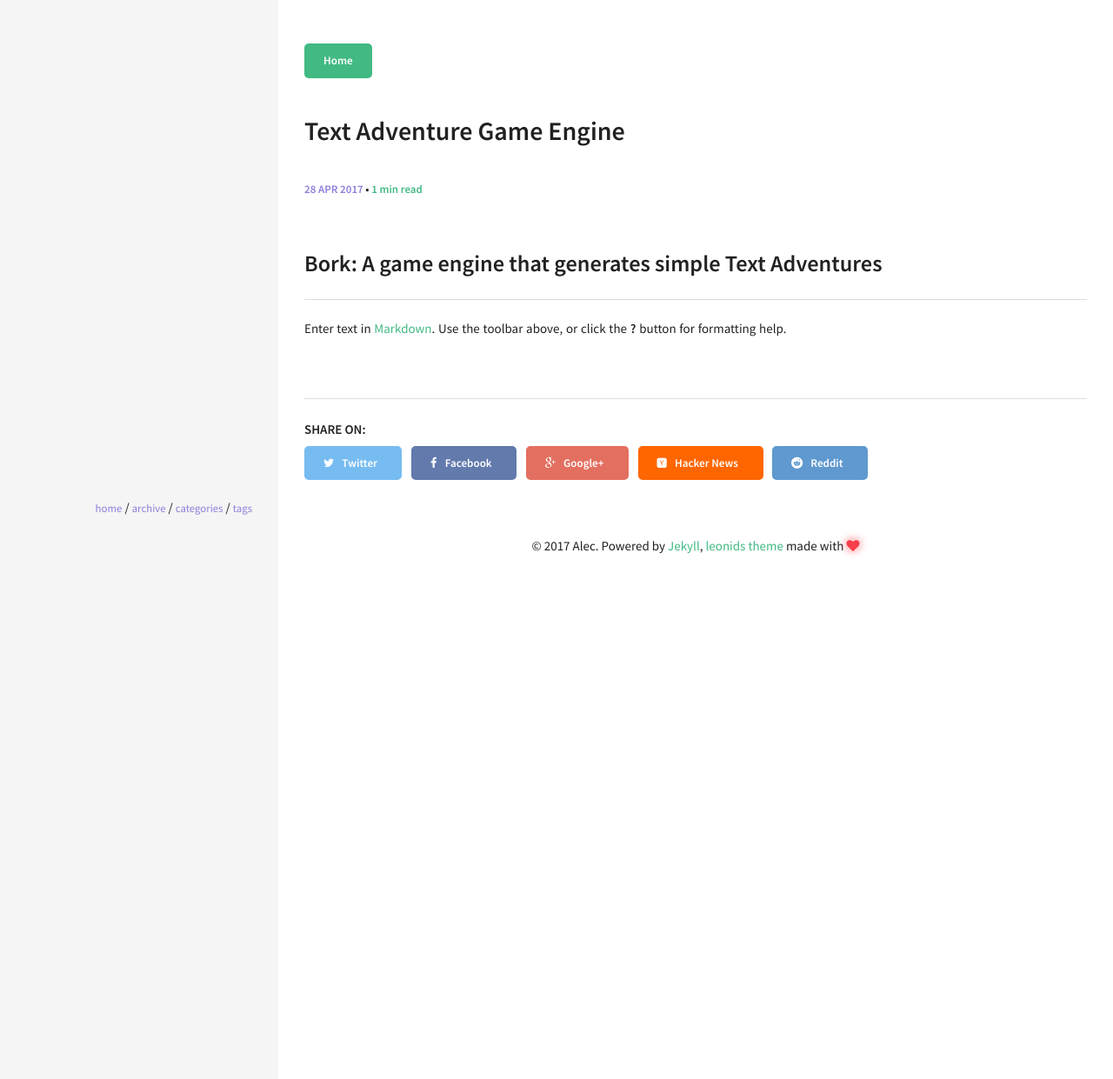
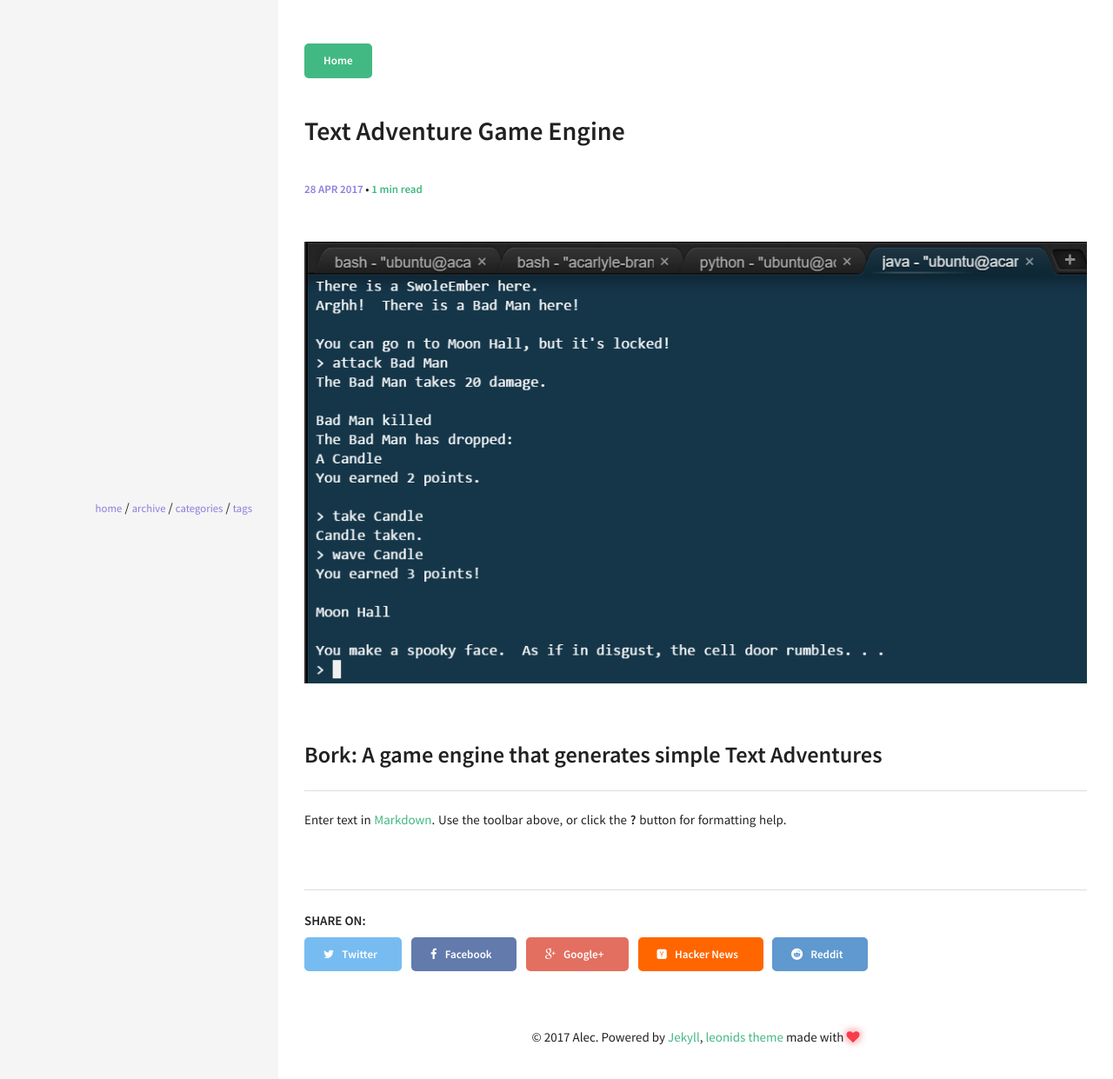
Before and after one commit to acarlyle/acarlyle.github.io, a Jekyll site: the page built from _posts/2017-04-27-text-adventure-game-engine.md, in a window 1280 px wide. Shown: the top 1241 px of the page at 87% size. Built offline with Jekyll 4.4.1, drawn with Linux system fonts in a browser that asks for light colours.

Commit message:
Updated 2017-04-27-text-adventure-game-engine.md

```diff
--- a/_posts/2017-04-27-text-adventure-game-engine.md
+++ b/_posts/2017-04-27-text-adventure-game-engine.md
@@ -6,6 +6,7 @@ published: true
 categories: UMW
 excerpt: 'Bork: A game engine that generates simple Text Adventures'
 ---
+![zorkSp00k.png]({{site.baseurl}}/assets/zorkSp00k.png)
 ## Bork: A game engine that generates simple Text Adventures
 
 Enter text in [Markdown](http://daringfireball.net/projects/markdown/). Use the toolbar above, or click the **?** button for formatting help.
```
